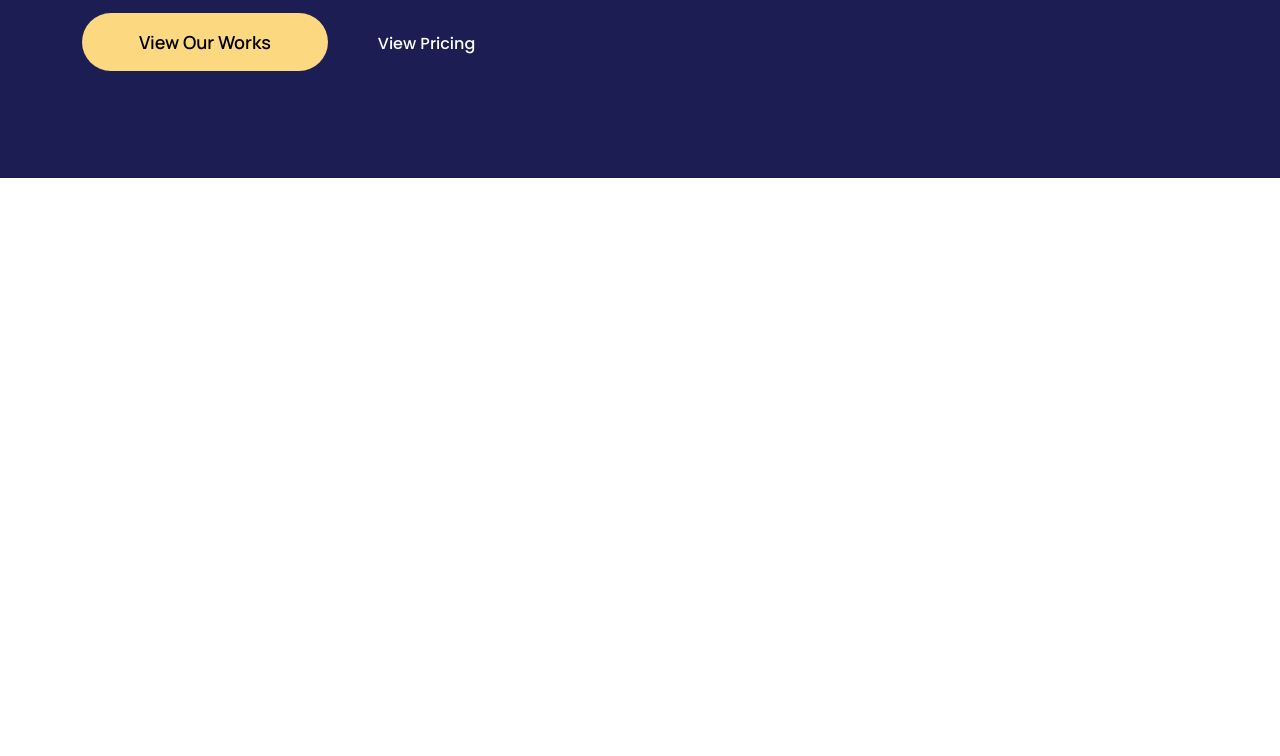
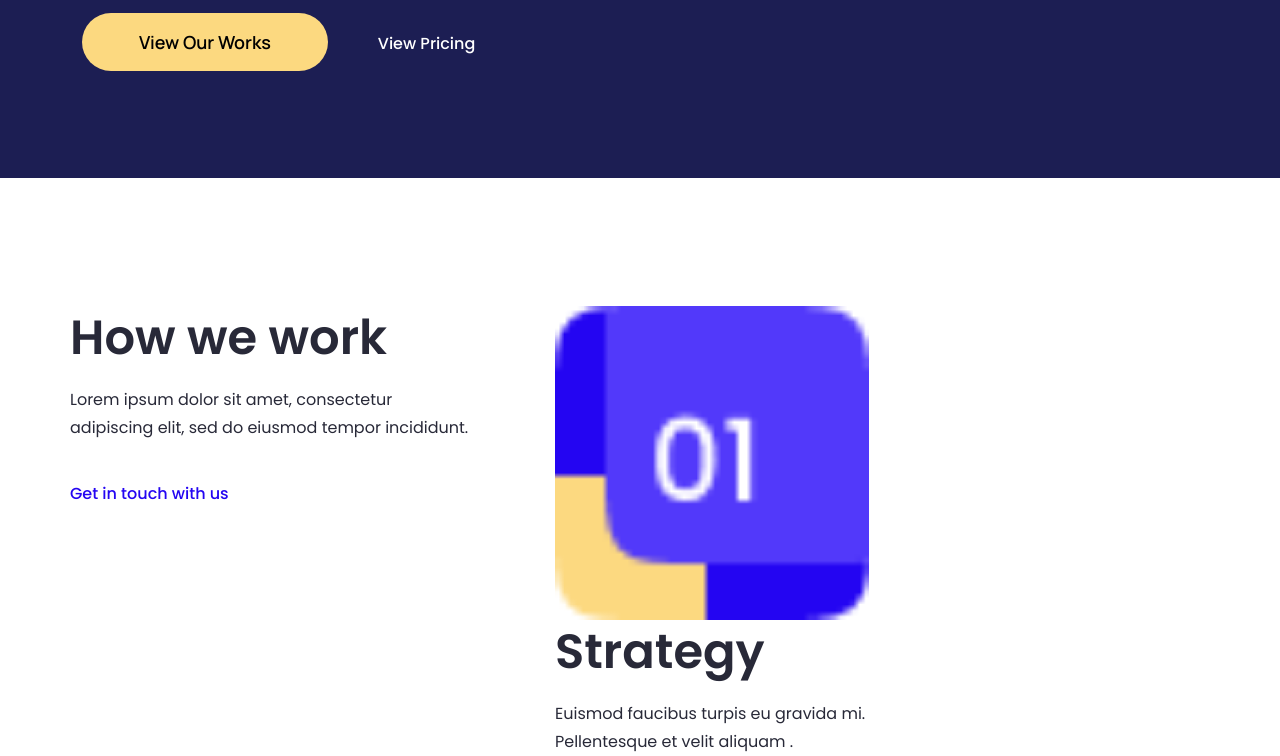
Before and after one commit to MDMasayekh-Dev/Finsweet-project, a plain HTML site: page index.html in a window 1280 px wide. Shown: the part 527-1283 px from the top of the page. Before the commit the page ends 800 px from the top, so only its background shows below. Drawn offline with Linux system fonts and the light colour scheme; a web font is replaced by a local one.

Commit message:
work part

```diff
--- a/css/style.css
+++ b/css/style.css
@@ -148,8 +148,6 @@ nav{
     font-weight: 500;
     line-height: 28px;
     color: white;
-<<<<<<< HEAD
-=======
 }
 .banner-section .container .pricing a i{
     position: absolute;
@@ -162,19 +160,64 @@ nav{
 .banner-section .container .pricing a:hover i{
     width: 100%;
     color : white !important;
->>>>>>> 31183fc8c6dc0d5737eda0cdaf7bdba5e18870b3
 }
-.banner-section .container .pricing a i{
+  /* ----------------------------
+               Banner css start
+    ---------------------------- */
+  /* ----------------------------
+               Work part css start
+    ---------------------------- */
+    .work-section .container{
+        position: relative;
+        padding: 128px 0px;
+    }
+.work-section h2{
+    font-size: 48px;
+    font-weight: 600;
+    font-family: "Poppins", sans-serif;
+    line-height: 64px;
+    margin-bottom: 16px;
+    color: #282938;
+}
+.work-section p{
+    font-size: 16px;
+    font-weight: 400;
+    font-family: "Poppins", sans-serif;
+    line-height: 28px;
+    color: #282938;
+    margin-bottom: 16px;
+    width: 405px;
+}
+.work-section .work-ani a{
+    font-size: 16px;
+    font-weight: 500;
+    font-family: "Poppins", sans-serif;
+    color: #2405F2;
+    margin-top: 24px;
+    position: absolute;
+}
+.work-section .container .work-ani a i{
     position: absolute;
     bottom: 4px;
-    left: 124px;
+    left: 150px;
     width: 0%;
     transition: 0.5s;
     color : transparent !important;
 }
-.banner-section .container .pricing a:hover i{
+.work-section .container .work-ani a:hover i{
     width: 100%;
-    color : white !important;
+     color : #2405F2 !important;
+}
+.work-section .work-box{
+    display: flex;
+    flex-wrap: wrap;
+    gap: 10px;
+}
+.work-section .work-card{
+    width: 48%;
+    height: 200px;
+
+
 }
 
 
@@ -190,6 +233,22 @@ nav{
 
 
 
-            /* ----------------------------
-               Banner css start
-         ---------------------------- */
+
+
+
+
+
+
+
+
+
+
+
+
+
+
+
+
+  /* ----------------------------
+               Work part css start
+    ---------------------------- */
--- a/index.html
+++ b/index.html
@@ -72,14 +72,33 @@
                 <a href="#">View Our Works</a>
             </div>
             <div class="pricing">
-                    <a href="#" class="right arrow">  View Pricing   <i class="fa-regular fa-arrow-right-long"></i></a>
+                <a href="#" class="right arrow"> View Pricing <i class="fa-regular fa-arrow-right-long"></i></a>
             </div>
         </div>
     </section>
     <!-- Banner part end  -->
-
+    <!-- Work part start  -->
+    <section class="work-section">
+        <div class="container">
+            <div class="row">
+                <div class="col-lg-5">
+                    <h2>How we work</h2>
+                    <p>Lorem ipsum dolor sit amet, consectetur adipiscing elit, sed do eiusmod tempor incididunt.</p>
+                         <div class="work-ani">
+                            <a href="#" class="right arrow"> Get in touch with us <i class="fa-regular fa-arrow-right-long"></i></a>
+                        </div>
+                </div>
+                <div class="col-lg-7">
+                   <div class="work-box">
+                    <div class="work-card"> <img src="images/pointer 1.png" alt="Work 1">
+                     <h2>Strategy</h2>
+                     <p>Euismod faucibus turpis eu gravida mi. Pellentesque et velit aliquam .</p>
+                    </div>
+                </div>
+            </div>
+        </div>
+    </section>
+    <!-- Work part end  -->
 <script src="js/bootstrap.bundle.min.js"></script>
 </body>
-
-
 </html>
```
Also changed, not shown: images/pointer 1.png (added). Lines whose indentation alone changed are shown as unchanged.
